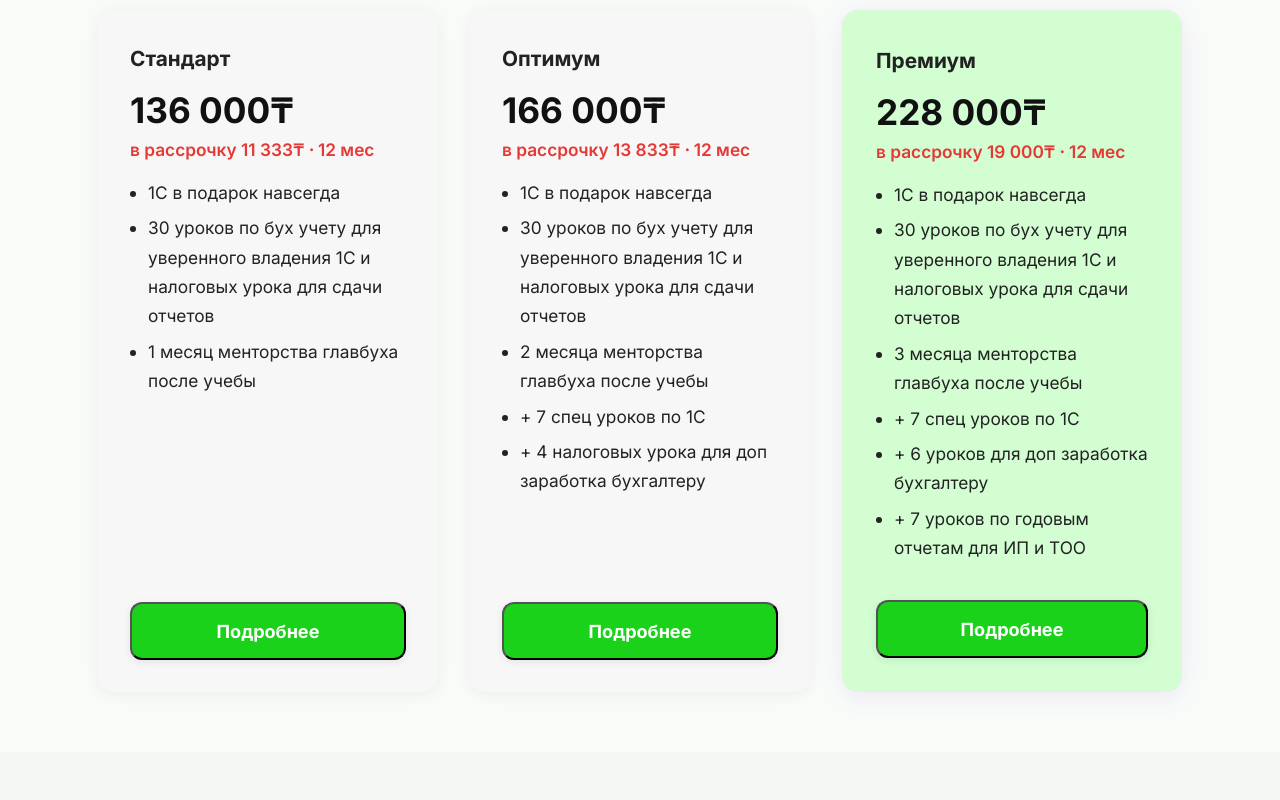
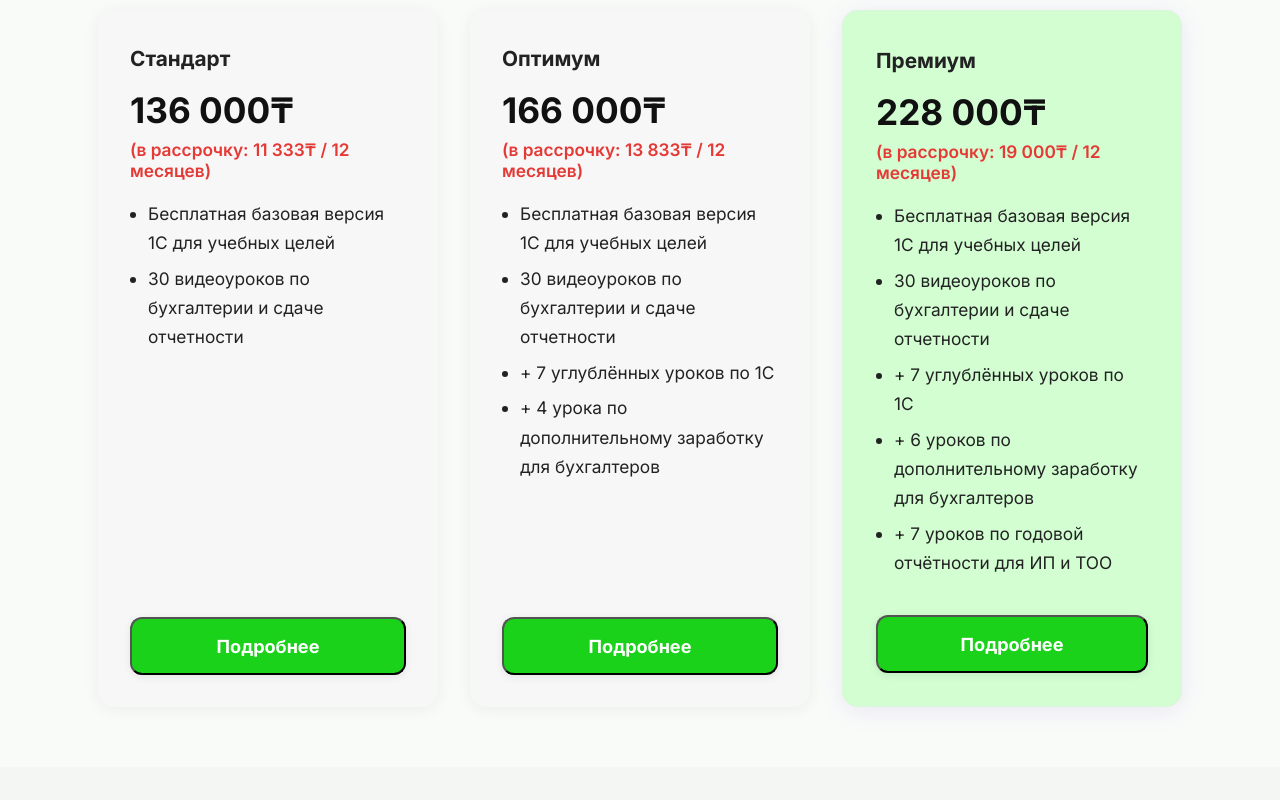
Before and after one commit to Oxoworx/buh_uchet, a plain HTML site: page index.html in a window 1280 px wide. Shown: the part 4160-4960 px from the top of the page. Drawn offline with Linux system fonts and the light colour scheme.

Commit message:
Add files via upload

```diff
--- a/index.html
+++ b/index.html
@@ -254,38 +254,35 @@
             <div class="tariff-card">
                 <div class="tariff-title">Стандарт</div>
                 <div class="tariff-price">136 000₸</div>
-                <div class="tariff-installment">в рассрочку 11 333₸ ‧ 12 мес</div>
+                <div class="tariff-installment">(в рассрочку: 11 333₸ / 12 месяцев)</div>
                 <ul class="tariff-list">
-                    <li>1С в подарок навсегда</li>
-                    <li>30 уроков по бух учету для уверенного владения 1С и налоговых урока для сдачи отчетов</li>
-                    <li>1 месяц менторства главбуха после учебы</li>
+                    <li>Бесплатная базовая версия 1С для учебных целей</li>
+                    <li>30 видеоуроков по бухгалтерии и сдаче отчетности</li>
                 </ul>
                 <button class="tariff-btn">Подробнее</button>
             </div>
             <div class="tariff-card">
                 <div class="tariff-title">Оптимум</div>
                 <div class="tariff-price">166 000₸</div>
-                <div class="tariff-installment">в рассрочку 13 833₸ ‧ 12 мес</div>
+                <div class="tariff-installment">(в рассрочку: 13 833₸ / 12 месяцев)</div>
                 <ul class="tariff-list">
-                    <li>1С в подарок навсегда</li>
-                    <li>30 уроков по бух учету для уверенного владения 1С и налоговых урока для сдачи отчетов</li>
-                    <li>2 месяца менторства главбуха после учебы</li>
-                    <li>+ 7 спец уроков по 1С</li>
-                    <li>+ 4 налоговых урока для доп заработка бухгалтеру</li>
+                    <li>Бесплатная базовая версия 1С для учебных целей</li>
+                    <li>30 видеоуроков по бухгалтерии и сдаче отчетности</li>
+                    <li>+ 7 углублённых уроков по 1С</li>
+                    <li>+ 4 урока по дополнительному заработку для бухгалтеров</li>
                 </ul>
                 <button class="tariff-btn">Подробнее</button>
             </div>
             <div class="tariff-card tariff-premium">
                 <div class="tariff-title">Премиум</div>
                 <div class="tariff-price">228 000₸</div>
-                <div class="tariff-installment">в рассрочку 19 000₸ ‧ 12 мес</div>
+                <div class="tariff-installment">(в рассрочку: 19 000₸ / 12 месяцев)</div>
                 <ul class="tariff-list">
-                    <li>1С в подарок навсегда</li>
-                    <li>30 уроков по бух учету для уверенного владения 1С и налоговых урока для сдачи отчетов</li>
-                    <li>3 месяца менторства главбуха после учебы</li>
-                    <li>+ 7 спец уроков по 1С</li>
-                    <li>+ 6 уроков для доп заработка бухгалтеру</li>
-                    <li>+ 7 уроков по годовым отчетам для ИП и ТОО</li>
+                    <li>Бесплатная базовая версия 1С для учебных целей</li>
+                    <li>30 видеоуроков по бухгалтерии и сдаче отчетности</li>
+                    <li>+ 7 углублённых уроков по 1С</li>
+                    <li>+ 6 уроков по дополнительному заработку для бухгалтеров</li>
+                    <li>+ 7 уроков по годовой отчётности для ИП и ТОО</li>
                 </ul>
                 <button class="tariff-btn">Подробнее</button>
             </div>
@@ -323,7 +320,7 @@
         <h2>Наши ученики любят нас</h2>
         <div class="reviews-cards">
             <div class="review-card">
-                <div class="review-text">Страх в работе 1С сразу же ушел после первого же урока. Спасибо за краткий, но подробный курс по бухгалтерии в 1с 8.3. Лекции затрагивают все аспекты бух учета и не нагромождают мозг кучей информации. Нюансы по вводу информации в 1С даются своевременно. Очень понятный курс. Спасибо менторам за чёткие и быстрые ответы.</div>
+                <div class="review-text">Страх в работе 1С сразу же ушел после первого же урока. Спасибо за краткий, но подробный курс по бухгалтерии в 1с 8.3. Лекции затрагивают все аспекты бух учета и не нагромождают мозг кучей информации. Нюансы по вводу информации в 1С даются своевременно. Очень понятный курс.</div>
                 <div class="review-author">
                     Жания, 19 октября 2024<br>
                     <span class="review-username">@zhaniuba</span>
@@ -550,7 +547,6 @@
                 <h4>О курсе</h4>
                 <ul>
                     <li><a href="#program">Программа обучения</a></li>
-                    <li><a href="#">Преподаватели</a></li>
                     <li><a href="#reviews">Отзывы</a></li>
                     <li><a href="#certificate">Сертификат</a></li>
                 </ul>
```
Also changed, not shown: en.html (+15 -19 lines), privacy-en.html (+0 -1 lines), privacy.html (+0 -1 lines), refund-en.html (+0 -1 lines), refund.html (+0 -1 lines), terms-en.html (+0 -1 lines), terms.html (+0 -1 lines).
